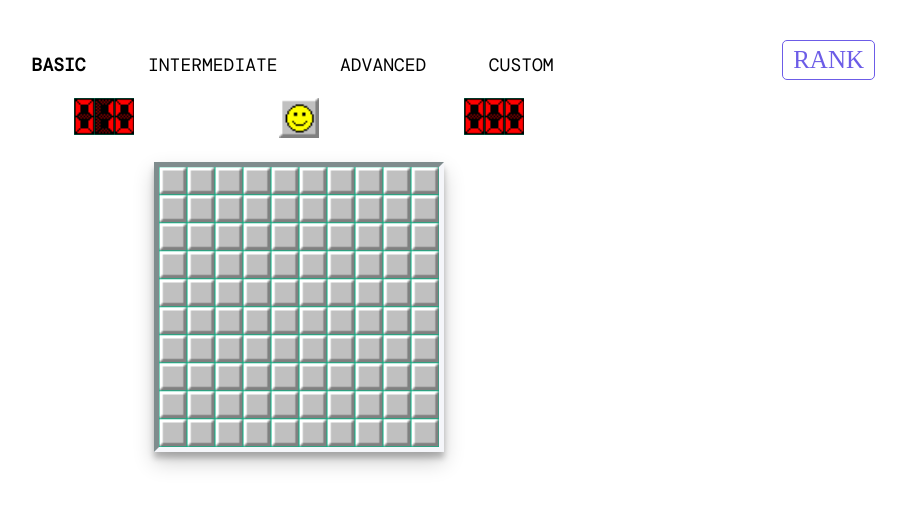
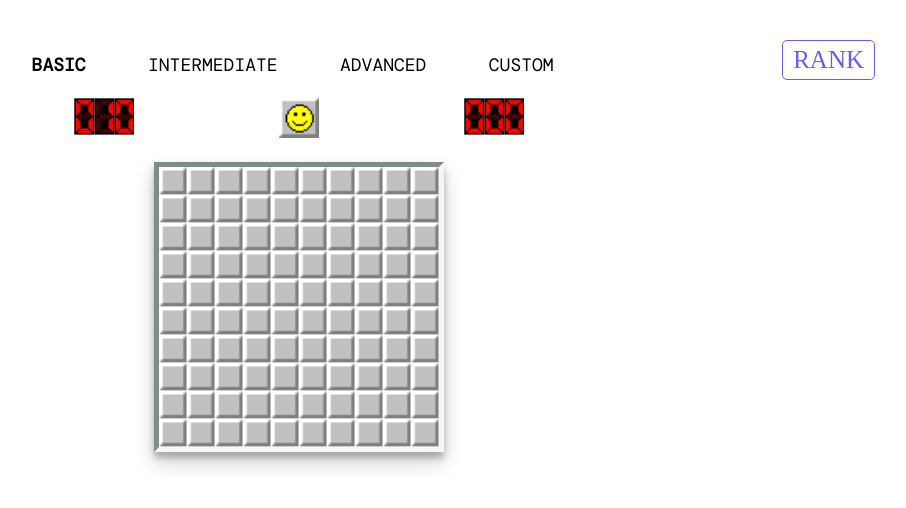
Before and after one commit to jjanmo/jjanmo.github.io-minesweeper, a plain HTML site: page index.html in a window 1280 px wide. Shown: the whole page, without its empty margins (341-1247 px from the left). Drawn offline with nearby package versions, Linux system fonts and the light colour scheme.

Commit message:
Fix error about image

```diff
--- a/mineSweeper.css
+++ b/mineSweeper.css
@@ -123,7 +123,7 @@
 .number {
     width: 20px;
     height: 100%;
-    background-image: url('image/minesweeper-sprite.png');
+    background-image: url('image/minesweeper-sprite_mo.png');
     background-size: 2300%;
 }
 
@@ -135,7 +135,7 @@
 .button {
     width: 100%;
     height: 100%;
-    background-image: url('image/minesweeper-sprite.png');
+    background-image: url('image/minesweeper-sprite_mo.png');
     background-size: 1200%;
     cursor: pointer;
 }
@@ -169,7 +169,7 @@
 .block {
     width: 28px;
     height: 28px;
-    background-image: url(image/minesweeper-sprite.png);
+    background-image: url('image/minesweeper-sprite_mo.png');
     background-repeat: no-repeat;
     background-size: 1760%;
     cursor: pointer;
--- a/mineSweeper.js
+++ b/mineSweeper.js
@@ -175,7 +175,7 @@ function makeBlocks(length) {
         // div.dataset.index = i;          //screen - element interaction
         fragment.append(div);
     }
-    console.log(blockObjs);
+    // console.log(blockObjs);
     return fragment;
 }
 
--- a/modal.js
+++ b/modal.js
@@ -37,7 +37,7 @@ function getDate() {
 }
 
 function sendToDB(record, name, difficulty) {
-    console.log(getDate());
+    // console.log(getDate());
     //local storage 이용
     const userObj = {
         id: Date.now().toString(),
```
Also changed, not shown: image/minesweeper-sprite_mo.png (added).
